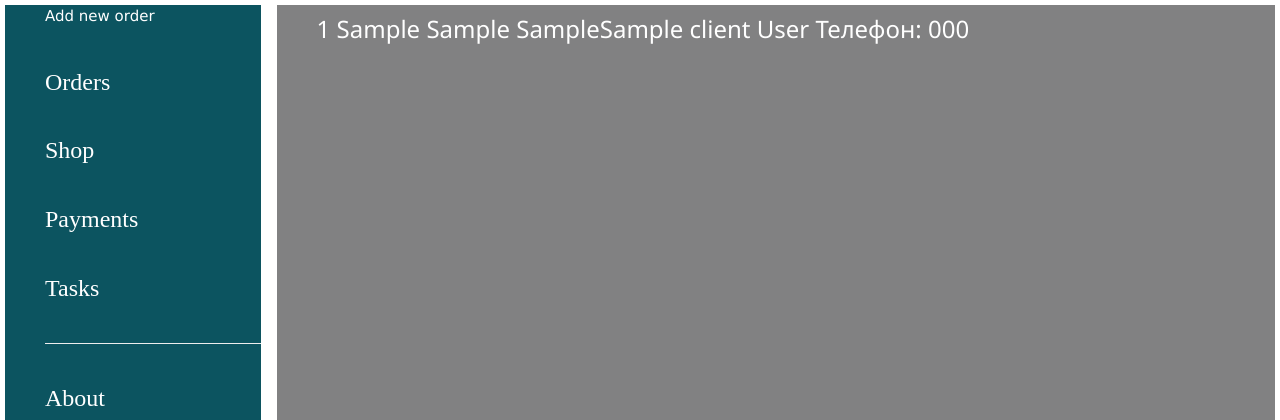
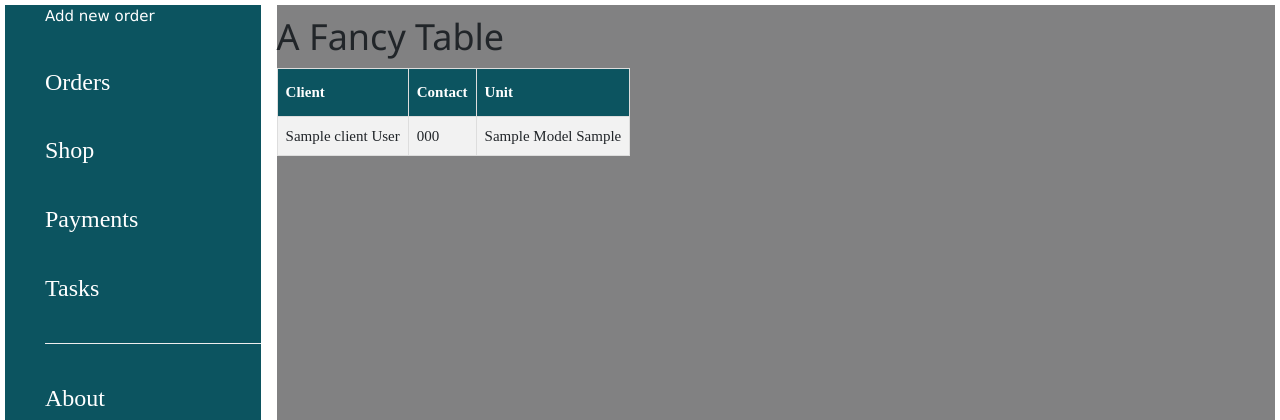
Before and after one commit to Handsome-Jack-Here/CRM_OLD, a Django app: page / in a window 1280 px wide. Shown: the top 420 px of the page. Run offline with Django 4.2, Linux system fonts and the light colour scheme; tables that the repository leaves empty hold one stand-in row (values such as "Sample post"); some libraries are stand-ins or nearby versions.

Commit message:
add simple table style

```diff
--- a/CRM_Project/main_app/models.py
+++ b/CRM_Project/main_app/models.py
@@ -14,10 +14,9 @@ class Client(models.Model):
     address = models.CharField(max_length=40, verbose_name='Адрес')
 
     def __str__(self):
-        return f'{self.name} {self.surname} Телефон: {self.phone_number}'
+        return f'{self.name} {self.surname}'
 
-    def add_new(self):
-        pass
+
 
 
 class Brand(models.Model):
--- a/CRM_Project/main_app/static/main_app/css/master.css
+++ b/CRM_Project/main_app/static/main_app/css/master.css
@@ -32,3 +32,29 @@
     font-family: Ubuntu;
 
 }
+
+# new CSS for table
+
+
+#customers {
+  font-family: Ubuntu;
+  border-collapse: collapse;
+  width: 100%;
+}
+
+#customers td, #customers th {
+  border: 1px solid #ddd;
+  padding: 8px;
+}
+
+#customers tr:nth-child(even){background-color: #f2f2f2;}
+
+#customers tr:hover {background-color: #ddd;}
+
+#customers th {
+  padding-top: 12px;
+  padding-bottom: 12px;
+  text-align: left;
+  background-color: #0c5460;
+  color: white;
+}
--- a/CRM_Project/main_app/templates/main_app/index.html
+++ b/CRM_Project/main_app/templates/main_app/index.html
@@ -17,10 +17,29 @@
 </div>
 
 <div class="right_side">
-    <ul>{% for order in orders %}
-        <h3 class="p_list"><a href="{{ order.get_url }}" style="color: white; text-decoration:none ">{{ order.pk }} {{ order.unit.brand }} {{ order.unit.model }} </a>{{ order.defect }}{{ order.client }}</h3>
+    <h1>A Fancy Table</h1>
+
+    <table id="customers">
+        <tr>
+            <th>Client</th>
+            <th>Contact</th>
+            <th>Unit</th>
+        </tr>
+        <tr>
+            {% for field in orders %}
+            <td>{{ field.client }}</td>
+            <td>{{ field.client.phone_number }}</td>
+            <td>{{ field.unit.brand }} Model {{ field.unit.model }}</td>
+        </tr>
         {% endfor %}
-    </ul>
+
+
+    </table>
+
+    <!--    <ul>{% for order in orders %}-->
+    <!--        <h3 class="p_list"><a href="{{ order.get_url }}" style="color: white; text-decoration:none ">{{ order.pk }} {{ order.unit.brand }} {{ order.unit.model }} </a>{{ order.defect }}{{ order.client }}</h3>-->
+    <!--        {% endfor %}-->
+    <!--    </ul>-->
 </div>
 
 
--- a/CRM_Project/main_app/views.py
+++ b/CRM_Project/main_app/views.py
@@ -26,9 +26,11 @@ class NewOrder(View):
 
     def post(self, request):
         new_order = NewOrderForm(request.POST)
+        new_client = NewClientForm(request.POST)
+        print(new_client)
 
         if new_order.is_valid():
-            client = Client(name=request.POST['name'])
+            client = Client(name=request.POST['name'], surname=request.POST['surname'], phone_number=request.POST['phone_number'])
             order = Order(defect=request.POST['defect'])
             brand = Brand(brand=request.POST['brand'])
             model = Model(model=request.POST['model'])
@@ -36,7 +38,6 @@ class NewOrder(View):
             client.save()
             brand.save()
             model.save()
-            print(type(brand))
             unit.brand = brand
             unit.model = model
             unit.save()
@@ -45,21 +46,3 @@ class NewOrder(View):
 
             order.save()
             return HttpResponseRedirect('/')
-
-# class NewOrder(CreateView):
-#     form_class = NewOrderForm
-#     model = Order
-#     template_name = 'main_app/add_order.html'
-#     success_url = '/'
-#     context_object_name = 'form'
-#
-#     def get_context_data(self, **kwargs):
-#         context = super(NewOrder, self).get_context_data(**kwargs)
-#         context['new_client'] = NewClientForm()  # self.request.POST
-#         client = context['new_client']
-#         if self.request.method == 'POST':
-#             context['new_client'] = NewClientForm(self.request.POST).save()
-#         else:
-#             context['new_client'] = NewClientForm
-#
-#         return context
```
Lines whose indentation alone changed are shown as unchanged.
